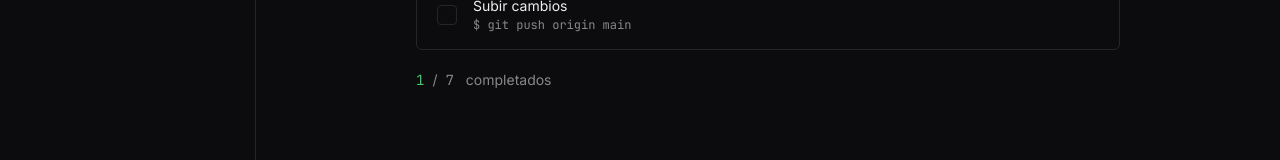
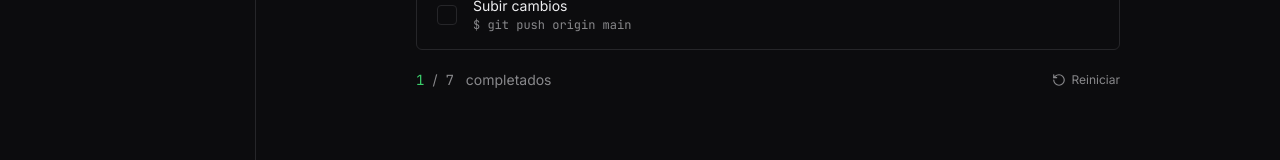
Before and after one commit to victorsnz/git-journey, a React (Vite) app: page / in a window 1280 px wide. Both pictures are taken after a click on the button 768 px from the left and 5854 px from the top of the page. Shown: the part 5910-6070 px from the top of the page. Built offline with nearby package versions, Linux system fonts and the light colour scheme; no server answers.

Commit message:
feat: add reset button

```diff
--- a/src/pages/LiveDemo.tsx
+++ b/src/pages/LiveDemo.tsx
@@ -1,5 +1,5 @@
 import { useState, useEffect } from "react";
-import { Check } from "lucide-react";
+import { Check, RotateCcw } from "lucide-react";
 import { Section } from "../components/layout/Section";
 import { cn } from "../lib/utils";
 
@@ -122,6 +122,15 @@ export function LiveDemo() {
         {checked.size === demoSteps.length && (
           <span className="text-accent font-medium ml-2">— Todo listo</span>
         )}
+        {checked.size > 0 && (
+          <button
+            onClick={() => setChecked(new Set())}
+            className="ml-auto flex items-center gap-1.5 text-xs text-muted hover:text-foreground transition-colors"
+          >
+            <RotateCcw className="size-3.5" />
+            Reiniciar
+          </button>
+        )}
       </div>
     </Section>
   );
```
